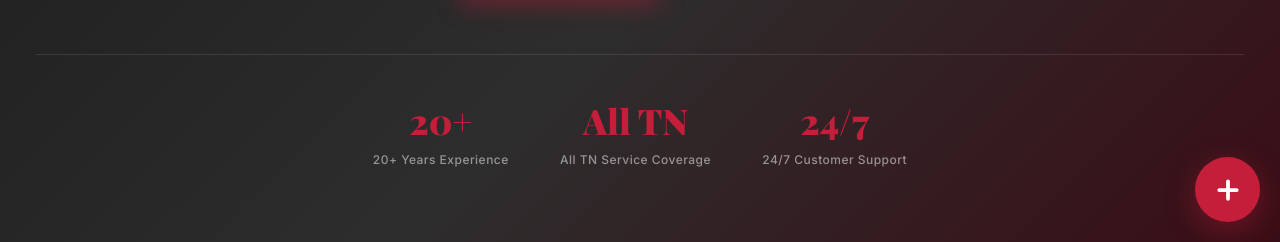
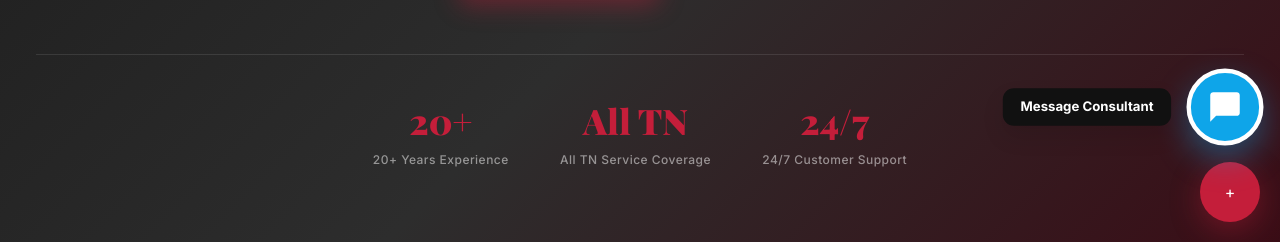
Before and after one commit to Balasuryaaa/SriJaiHari-frontend, a React (Vite) app: page / in a window 1280 px wide. Shown: the part 558-800 px from the top of the page. Built offline with nearby package versions, Linux system fonts and the light colour scheme; no server answers.

Commit message:
UI: High-visibility pulsing chat button

```diff
--- a/src/components/FloatingInfo.jsx
+++ b/src/components/FloatingInfo.jsx
@@ -9,101 +9,75 @@ function FloatingInfo() {
   const [isOpen, setIsOpen] = useState(false)
   const [isChatOpen, setIsChatOpen] = useState(false)
 
-  const toggleChat = () => {
-    setIsChatOpen(!isChatOpen)
-    setIsOpen(false) // close menu when chat opens
-  }
+  const toggleChat = () => setIsChatOpen(!isChatOpen)
 
   return (
     <>
-      <div style={{ position: 'fixed', right: 20, bottom: 20, zIndex: 9999, display: 'flex', flexDirection: 'column', alignItems: 'flex-end', gap: 12 }}>
+      {/* ── Separate High-Visibility Chat Button ── */}
+      <div style={{ position: 'fixed', right: 20, bottom: 100, zIndex: 9999 }}>
+        <AnimatePresence>
+          {!isChatOpen && (
+            <motion.button
+              onClick={toggleChat}
+              initial={{ scale: 0, opacity: 0 }}
+              animate={{ scale: 1.1, opacity: 1 }}
+              whileHover={{ scale: 1.25 }}
+              whileTap={{ scale: 0.9 }}
+              style={{
+                width: 70, height: 70, borderRadius: '50%', background: CYAN,
+                border: '4px solid #fff', color: '#fff', cursor: 'pointer',
+                display: 'flex', alignItems: 'center', justifyContent: 'center',
+                boxShadow: `0 12px 30px rgba(14,165,233,0.4)`
+              }}
+            >
+              <motion.div
+                animate={{ scale: [1, 1.15, 1] }}
+                transition={{ repeat: Infinity, duration: 2 }}
+              >
+                <svg width="32" height="32" fill="currentColor" viewBox="0 0 24 24">
+                  <path d="M20 2H4c-1.1 0-2 .9-2 2v18l4-4h14c1.1 0 2-.9 2-2V4c0-1.1-.9-2-2-2z" />
+                </svg>
+              </motion.div>
 
-        {/* Menu Options */}
+              {/* Tooltip notice */}
+              <div style={{ position:'absolute', right:80, background:'#111', color:'#fff', padding:'8px 16px', borderRadius:10, fontSize:12, fontWeight:700, whiteSpace:'nowrap', boxShadow:'0 10px 20px rgba(0,0,0,0.1)' }}>
+                Message Consultant
+              </div>
+            </motion.button>
+          )}
+        </AnimatePresence>
+      </div>
+
+      {/* ── Contact Menu Toggle ── */}
+      <div style={{ position: 'fixed', right: 20, bottom: 20, zIndex: 998 }}>
         <AnimatePresence>
           {isOpen && (
             <div style={{ display: 'flex', flexDirection: 'column', gap: 12, marginBottom: 8 }}>
-
-              {/* Call Option */}
               <motion.a
-                href="tel:+919514111460"
-                initial={{ opacity: 0, scale: 0.5, y: 20 }}
-                animate={{ opacity: 1, scale: 1, y: 0 }}
-                exit={{ opacity: 0, scale: 0.5, y: 20 }}
-                style={{
-                  width: 50, height: 50, borderRadius: '50%', background: '#fff', border: `2px solid ${CYAN}`,
-                  display: 'flex', alignItems: 'center', justifyContent: 'center', boxShadow: '0 4px 15px rgba(0,0,0,0.1)',
-                  textDecoration: 'none', color: CYAN
-                }}
-                title="Call Us"
-              >
-                <svg width="24" height="24" fill="none" stroke="currentColor" viewBox="0 0 24 24">
-                  <path strokeLinecap="round" strokeLinejoin="round" strokeWidth={2.5} d="M3 5a2 2 0 012-2h3.28a1 1 0 01.948.684l1.498 4.493a1 1 0 01-.502 1.21l-2.257 1.13a11.042 11.042 0 005.516 5.516l1.13-2.257a1 1 0 011.21-.502l4.493 1.498a1 1 0 01.684.949V19a2 2 0 01-2 2h-1C9.716 21 3 14.284 3 6V5z" />
-                </svg>
+                href="tel:+919514111460" initial={{ opacity:0, y:10 }} animate={{ opacity:1, y:0 }} exit={{ opacity:0, y:10 }}
+                style={{ width:50, height:50, borderRadius:'50%', background:'#fff', border:`2px solid #22c55e`, display:'flex', alignItems:'center', justifyContent:'center', color:'#22c55e', textDecoration:'none' }}>
+                <svg width="24" height="24" fill="none" stroke="currentColor" viewBox="0 0 24 24"><path strokeLinecap="round" strokeLinejoin="round" strokeWidth={2.5} d="M3 5a2 2 0 012-2h3.28a1 1 0 01.948.684l1.498 4.493a1 1 0 01-.502 1.21l-2.257 1.13a11.042 11.042 0 005.516 5.516l1.13-2.257a1 1 0 011.21-.502l4.493 1.498a1 1 0 01.684.949V19a2 2 0 01-2 2h-1C9.716 21 3 14.284 3 6V5z" /></svg>
               </motion.a>
-
-               {/* Chat Option */}
-              <motion.button
-                onClick={toggleChat}
-                initial={{ opacity: 0, scale: 0.5, y: 20 }}
-                animate={{ opacity: 1, scale: 1, y: 0 }}
-                exit={{ opacity: 0, scale: 0.5, y: 20 }}
-                transition={{ delay: 0.05 }}
-                style={{
-                  height: 50, borderRadius: 25, background: '#fff', border: `2.5px solid ${CYAN}`,
-                  display: 'flex', alignItems: 'center', gap: 10, padding: '0 20px',
-                  boxShadow: '0 8px 20px rgba(0,0,0,0.12)', cursor: 'pointer', color: CYAN,
-                  fontWeight: 900, whiteSpace: 'nowrap'
-                }}
-              >
-                <div style={{ fontSize: 13 }}>Message SJH Consultant</div>
-                <svg width="22" height="22" fill="currentColor" viewBox="0 0 24 24">
-                  <path d="M20 2H4c-1.1 0-2 .9-2 2v18l4-4h14c1.1 0 2-.9 2-2V4c0-1.1-.9-2-2-2z" />
-                </svg>
-              </motion.button>
-
-              {/* Email Option */}
               <motion.a
-                href="mailto:jaiharienggsolutions@gmail.com"
-                initial={{ opacity: 0, scale: 0.5, y: 20 }}
-                animate={{ opacity: 1, scale: 1, y: 0 }}
-                exit={{ opacity: 0, scale: 0.5, y: 20 }}
-                transition={{ delay: 0.1 }}
-                style={{
-                  width: 50, height: 50, borderRadius: '50%', background: '#fff', border: `2px solid ${RED}`,
-                  display: 'flex', alignItems: 'center', justifyContent: 'center', boxShadow: '0 4px 15px rgba(0,0,0,0.1)',
-                  textDecoration: 'none', color: RED
-                }}
-                title="Email Us"
-              >
-                <svg width="24" height="24" fill="none" stroke="currentColor" viewBox="0 0 24 24">
-                  <path strokeLinecap="round" strokeLinejoin="round" strokeWidth={2.5} d="M3 8l7.89 5.26a2 2 0 002.22 0L21 8M5 19h14a2 2 0 002-2V7a2 2 0 00-2-2H5a2 2 0 00-2 2v10a2 2 0 002 2z" />
-                </svg>
+                href="mailto:jaiharienggsolutions@gmail.com" initial={{ opacity:0, y:10 }} animate={{ opacity:1, y:0 }} exit={{ opacity:0, y:10 }}
+                style={{ width:50, height:50, borderRadius:'50%', background:'#fff', border:`2px solid ${RED}`, display:'flex', alignItems:'center', justifyContent:'center', color:RED, textDecoration:'none' }}>
+                <svg width="24" height="24" fill="none" stroke="currentColor" viewBox="0 0 24 24"><path strokeLinecap="round" strokeLinejoin="round" strokeWidth={2.5} d="M3 8l7.89 5.26a2 2 0 002.22 0L21 8M5 19h14a2 2 0 002-2V7a2 2 0 00-2-2H5a2 2 0 00-2 2v10a2 2 0 002 2z" /></svg>
               </motion.a>
             </div>
           )}
         </AnimatePresence>
 
-        {/* Main Toggle Button */}
         <button
           onClick={() => setIsOpen(!isOpen)}
-          style={{
-            width: 65, height: 65, borderRadius: '50%', background: RED, border: 'none',
-            display: 'flex', alignItems: 'center', justifyContent: 'center', cursor: 'pointer',
-            boxShadow: '0 8px 30px rgba(196,30,58,0.4)', color: '#fff'
-          }}
+          style={{ width:60, height:60, borderRadius:'50%', background:RED, border:'none', cursor:'pointer', display:'flex', alignItems:'center', justifyContent:'center', color:'#fff', boxShadow: `0 8px 30px rgba(196,30,58,0.4)` }}
         >
           <motion.div animate={{ rotate: isOpen ? 90 : 0 }}>
-            {isOpen ? (
-              <svg width="30" height="30" fill="none" stroke="currentColor" viewBox="0 0 24 24"><path strokeLinecap="round" strokeLinejoin="round" strokeWidth={3} d="M6 18L18 6M6 6l12 12" /></svg>
-            ) : (
-              <svg width="30" height="30" fill="none" stroke="currentColor" viewBox="0 0 24 24"><path strokeLinecap="round" strokeLinejoin="round" strokeWidth={3} d="M12 5v14M5 12h14" /></svg>
-            )}
+             {isOpen ? 'X' : '+'}
           </motion.div>
         </button>
+      </div>
 
-        {/* Invisible area for ChatWidget overlay */}
-        <ChatWidget forcedOpen={isChatOpen} onClose={() => setIsChatOpen(false)} />
-      </div>
+      <ChatWidget forcedOpen={isChatOpen} onClose={() => setIsChatOpen(false)} />
     </>
   )
 }
```
